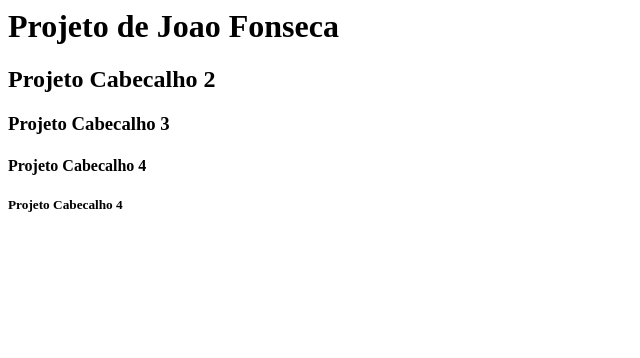
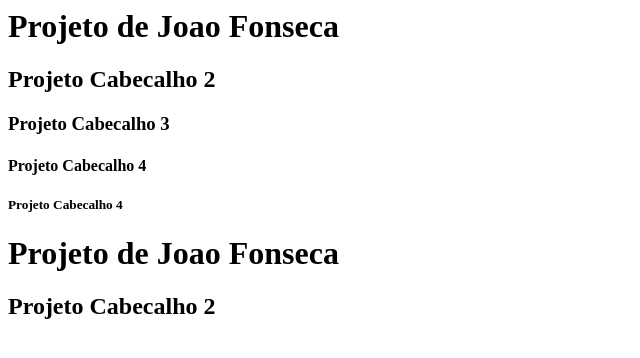
Before and after one commit to Zamoraam/meu-site, a plain HTML site: page index.html in a window 1280 px wide. Shown: the whole page, without its empty margins (0-640 px from the left). Drawn offline with Linux system fonts and the light colour scheme.

Commit message:
novas alt

```diff
--- a/index.html
+++ b/index.html
@@ -7,5 +7,7 @@
 		<h3>Projeto Cabecalho 3</h3>
 		<h4>Projeto Cabecalho 4</h4>
 		<h5>Projeto Cabecalho 4</h5>
+		<h1>Projeto de Joao Fonseca</h1>
+		<h2>Projeto Cabecalho 2</h2>
 	</body>
 </html>
```
